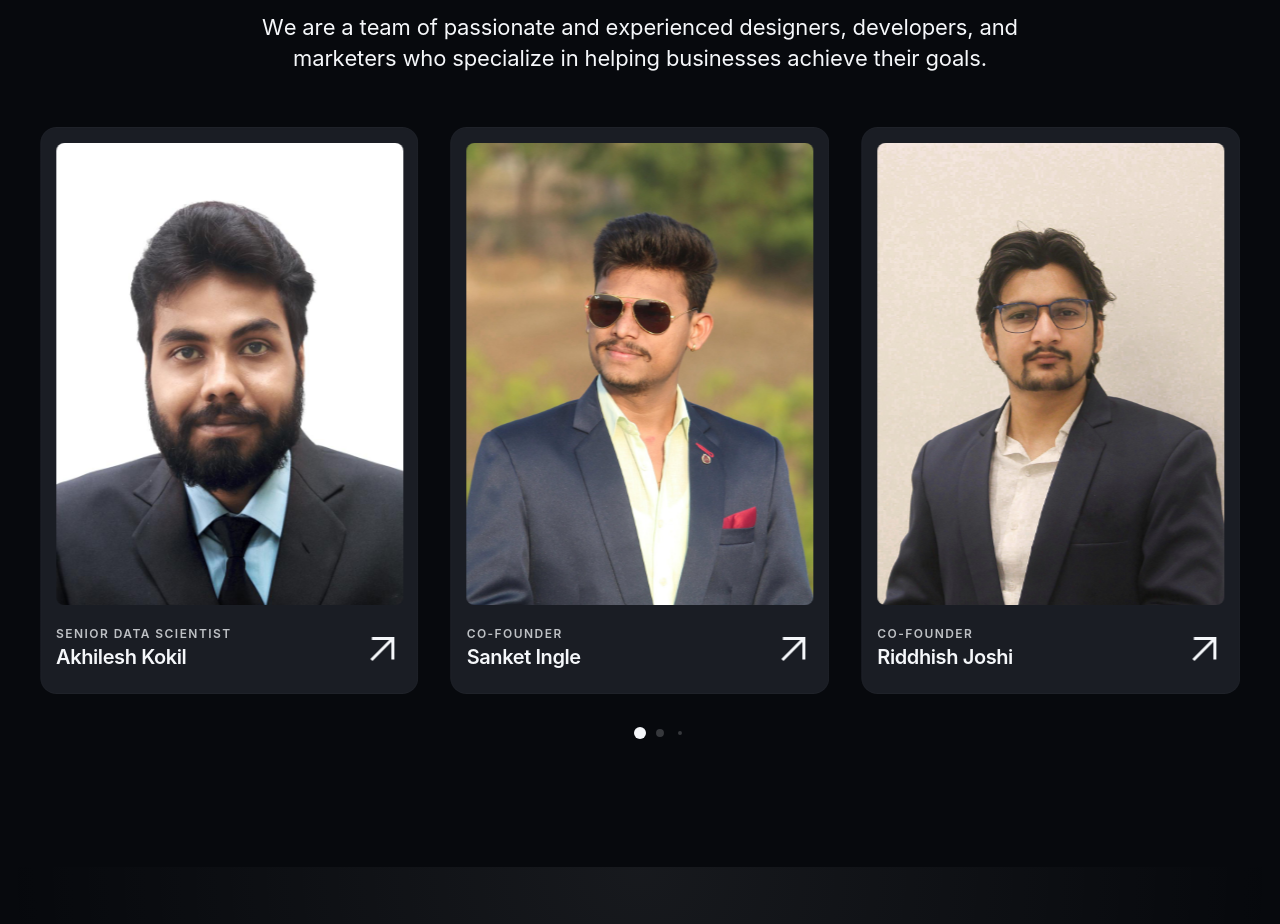
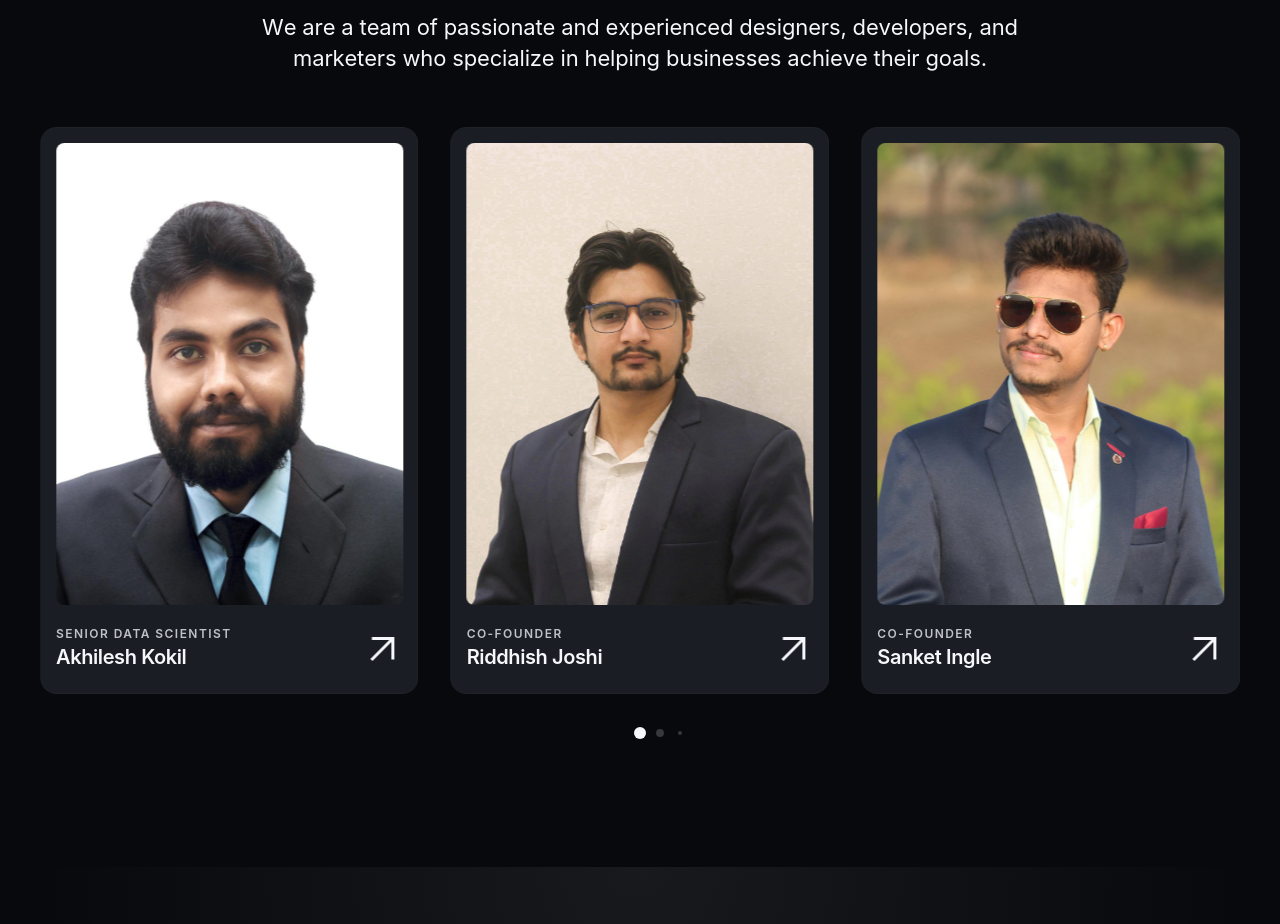
Before and after one commit to inoviteservices/inovite, a React (Vite) app: page /about in a window 1280 px wide. Shown: the part 1580-2504 px from the top of the page. Built offline with nearby package versions, Linux system fonts and the light colour scheme.

Commit message:
DESIGNATION CHANGED

```diff
--- a/src/compononts/TeamSection.jsx
+++ b/src/compononts/TeamSection.jsx
@@ -11,16 +11,17 @@ import 'swiper/css';
 import 'swiper/css/pagination';
 
 const teamMembers = [
+
+  {
+    name: 'Riddhish Joshi',
+    role: 'Co-Founder',
+    image: riddhishImage,
+    link: 'team-member.html',
+  },
   {
     name: 'Sanket Ingle',
     role: 'Co-Founder',
     image: sanketImage,
-    link: 'team-member.html',
-  },
-  {
-    name: 'Riddhish Joshi',
-    role: 'Co-Founder',
-    image: riddhishImage,
     link: 'team-member.html',
   },
   {
```
